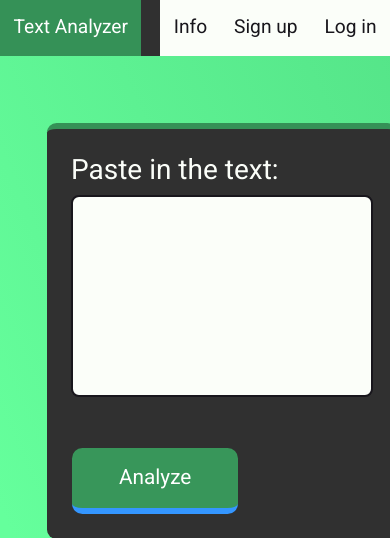
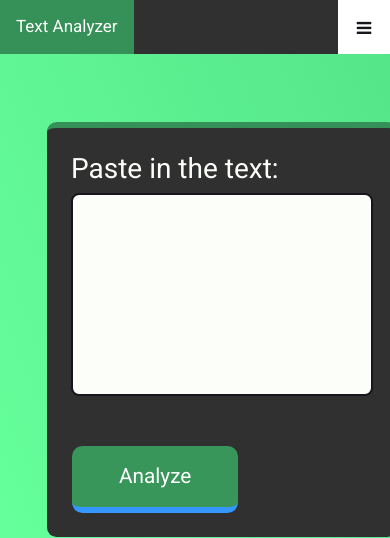
Before and after one commit to selimlouis/textanalyzer, a Django app: page / in a window 390 px wide. Shown: the top 538 px of the page. Run offline with Django 3.2, Linux system fonts and the light colour scheme; some libraries are stand-ins or nearby versions.

Commit message:
added responsive nav bar

```diff
--- a/analyze/static/analyze/main.js
+++ b/analyze/static/analyze/main.js
@@ -128,3 +128,13 @@ function analyzeText(text){
 
 
 }
+
+
+function myFunction() {
+    var x = document.getElementById("myTopnav");
+    if (x.className === "topnav") {
+      x.className += " responsive";
+    } else {
+      x.className = "topnav";
+    }
+}
--- a/analyze/static/analyze/textanalyzer.css
+++ b/analyze/static/analyze/textanalyzer.css
@@ -1,7 +1,7 @@
 
 html, body {
     background-color: rgba(251, 254, 249, 1);
-    margin: 0;
+
     color: rgba(24, 22, 28, 1);
 
     font-family: 'Roboto', sans-serif;
@@ -9,39 +9,67 @@ html, body {
 body a:hover {
     text-decoration: none;
 }
-nav > ul {
-    list-style-type: none;
-    margin: 0;
-    padding: 0;
+.topnav {
     overflow: hidden;
     background-color: rgba(48, 48, 48, 1);
 
 
 }
 
-li {
+
+
+.topnav  a {
     float: left;
-
+    display: block;
+    color: rgba(24, 22, 28, 1);
+    background-color: white;
+    text-align: center;
+    padding: 14px 16px;
+    text-decoration: none;
+    font-size: 17px;
 }
 
-li > a {
-    display: block;
-    padding: 0.7em;
-    background-color: rgba(251, 254, 249, 1);
-    color: rgba(24, 22, 28, 1);
-    font-size: large;
-    text-align: center;
-    text-decoration: none;
-    font-size: larger;
-
+.topnav a:not(:first-child){
+    float: right;
 }
 
 
 
-li > a:hover {
+.topnav a:hover {
     background-color: rgb(53, 145, 87);
     color: white;
 }
+
+
+.topnav .icon {
+    padding: 1.1em;
+    display: none;
+}
+
+@media screen and (max-width: 600px) {
+    .topnav a:not(:first-child) {display: none;}
+    .topnav a.icon {
+      float: right;
+      display: block;
+    }
+}
+
+@media screen and (max-width: 600px) {
+    .topnav.responsive {position: relative;}
+    .topnav.responsive a.icon {
+        position: absolute;
+        right: 0;
+        top: 0;
+    }
+    .topnav.responsive a{
+        float: none;
+        display: block;
+        text-align: left;
+    }
+}
+
+
+
 
 
 main {
--- a/analyze/templates/analyze/base.html
+++ b/analyze/templates/analyze/base.html
@@ -4,6 +4,7 @@
     <meta name="viewport" content="width=device-width, initial-scale=1.0">
     <link rel="stylesheet" href="https://stackpath.bootstrapcdn.com/bootstrap/4.4.1/css/bootstrap.min.css" integrity="sha384-Vkoo8x4CGsO3+Hhxv8T/Q5PaXtkKtu6ug5TOeNV6gBiFeWPGFN9MuhOf23Q9Ifjh" crossorigin="anonymous">
     <link rel="stylesheet" type="text/css" href="{%static 'analyze/textanalyzer.css'%}">
+    <link rel="stylesheet" href="https://cdnjs.cloudflare.com/ajax/libs/font-awesome/4.7.0/css/font-awesome.min.css">
     <link href="https://fonts.googleapis.com/css2?family=Roboto:wght@400;700&display=swap" rel="stylesheet">
     <script src="https://cdn.jsdelivr.net/npm/chart.js@2.8.0"></script>
     <script type="text/javascript" src="{%static 'analyze/main.js'%}"></script>
@@ -17,25 +18,31 @@
 </head>
 <body>
     <header>
+
         <nav>
-            <ul>
-                <li><a href="{% url 'index' %}">Text Analyzer</a></li>
+            <div class="topnav" id="myTopnav">
+                <a href="{% url 'index' %}">Text Analyzer</a>
                 {% if user.is_authenticated %}
 
-                    <li style="float: right;"><a href="{% url 'logout' %}">Log out</a></li>
-                    <li style="float: right;"><a href="{% url 'profile' %}">Profile</a></li>
+                    <a href="{% url 'logout' %}">Log out</a>
+                    <a href="{% url 'profile' %}">Profile</a>
 
                 {% else %}
-                    <li style="float: right;"><a href="{% url 'login' %}">Log in</a></li>
-                    <li style="float: right;"><a href="{% url 'register' %}">Sign up</a></li>
+                    <a href="{% url 'login' %}">Log in</a>
+                    <a href="{% url 'register' %}">Sign up</a>
                 {% endif %}
 
 
-                <li style="float: right;"><a href="{% url 'index' %}">Info</a></li>
+                <a href="{% url 'index' %}">Info</a>
 
-            </ul>
+                <a href="javascript:void(0);" class="icon" onclick="myFunction()">
+                    <i class="fa fa-bars"></i>
+                </a>
+            </div>
+        </nav>
 
-        </nav>
+
+
     </header>
 
 
```
